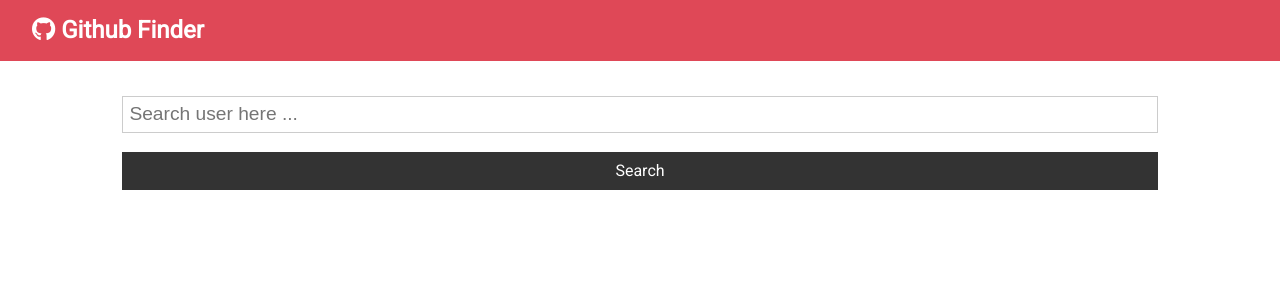
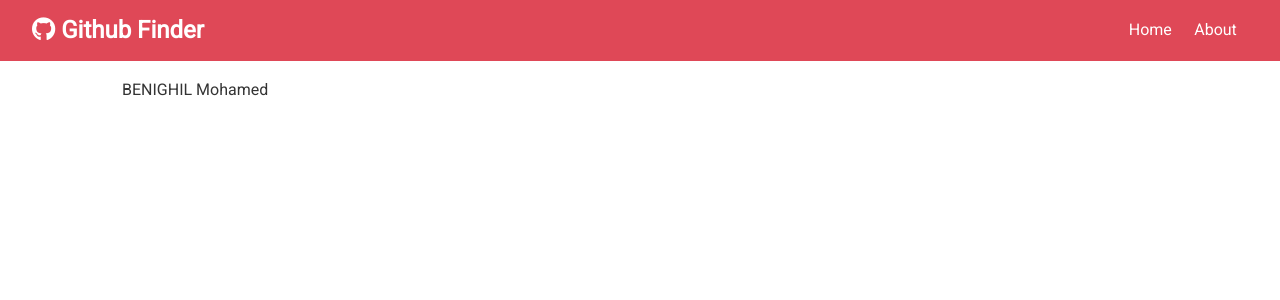
Before and after one commit to MohamedBenighil/react, a React (Create React App) app: page /about in a window 1280 px wide. Shown: the top 300 px of the page. Built offline with nearby package versions, Linux system fonts and the light colour scheme.

Commit message:
use Router

```diff
--- a/package.json
+++ b/package.json
@@ -9,6 +9,7 @@
     "axios": "^0.21.1",
     "react": "^17.0.1",
     "react-dom": "^17.0.1",
+    "react-router-dom": "^5.2.0",
     "react-scripts": "4.0.1",
     "web-vitals": "^0.2.4"
   },
--- a/src/App.js
+++ b/src/App.js
@@ -1,11 +1,13 @@
 //import logo from './logo.svg';
 import './App.css';
-import React, { Component } from 'react';
+import React, { Component, Fragment } from 'react';
 import axios from 'axios'
 import Navbar from './components/navbar/Navbar'
 import Users from './components/users/Users'
 import Search from './components/users/Search'
 import Alert from './components/Alert/Alert'
+import {BrowserRouter as Router, Switch, Route} from 'react-router-dom'
+import About from './components/About/About'
 
 
 class App extends Component{
@@ -46,17 +48,28 @@ class App extends Component{
 
   render(){
     return (
+    <Router>
       <div className="App">
         <Navbar />
         <div className="container">
-        <Alert alert={this.state.alert}/>
-          <Search findUser={this.findUser} clearUsers={this.clearUsers} usersNotEmpty={this.usersNotEmpty} setAlert={this.setAlert}/>
-          <Users loading={this.state.loading} users={this.state.users} />
+          <Alert alert={this.state.alert}/>
+          <Switch>
+            <Route exact path='/' render={ props => (
+              <Fragment>
+                <Search findUser={this.findUser} clearUsers={this.clearUsers} usersNotEmpty={this.usersNotEmpty} setAlert={this.setAlert}/>
+                <Users loading={this.state.loading} users={this.state.users} />
+              </Fragment>
+            )}
+            />
+            <Route exact path='/about' component={About}
+
+            />
+          </Switch>
         </div>
       </div>
-    );
+    </Router>
+    )
   }
-
 }
 
 export default App;
--- /dev/null
+++ b/src/components/About/About.js
@@ -0,0 +1,11 @@
+import React from 'react'
+
+const About = () => {
+    return (
+        <div>
+            BENIGHIL Mohamed
+        </div>
+    )
+}
+
+export default About
--- a/src/components/navbar/Navbar.js
+++ b/src/components/navbar/Navbar.js
@@ -1,5 +1,6 @@
 import React from 'react';
 import PropTypes from 'prop-types';
+import { Link } from 'react-router-dom'
 
 
 
@@ -9,6 +10,10 @@ const Navbar = ({icon, title}) => {
                 <h1>
                     <i className={icon} /> {title}
                 </h1>
+                <ul>
+                    <li><Link to="/">Home</Link></li>
+                    <li><Link to="/about">About</Link></li>
+                </ul>
             </nav>
         )
 }
```
Also changed, not shown: src/components/Alert/dist/Alert.dev.js (deleted), zzzz.txt, 2 other files (tests, documents, lock files or other folders).
